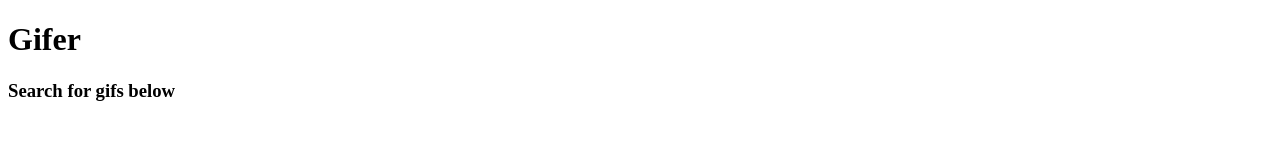
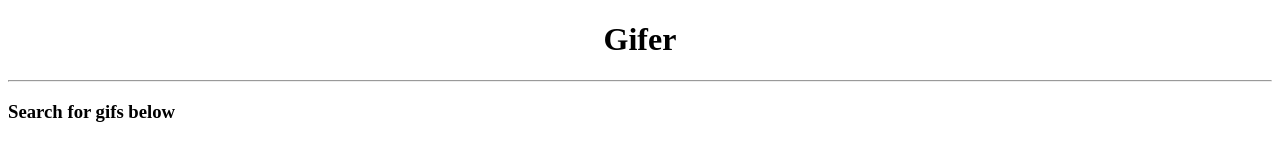
Before and after one commit to richwblake/Gifer, a website: page index.html in a window 1280 px wide. Drawn offline with Linux system fonts and the light colour scheme.

Commit message:
Linked css and js to html

```diff
--- a/css/main.css
+++ b/css/main.css
@@ -0,0 +1,3 @@
+#main-title {
+  text-align: center;
+}
--- a/index.html
+++ b/index.html
@@ -5,14 +5,19 @@
     <meta http-equiv="x-ua-compatible" content="ie=edge" />
     <meta name="viewport" content="width=device-width, initial-scale=1" />
 
-    <title></title>
+    <title>Gifer</title>
     <link rel="stylesheet" href="css/main.css" />
-    <script src="js/scripts.js"></script>
+    <script src="index.js"></script>
   </head>
 
   <body>
-    <h1>Gifer</h1>
+    <header>
+      <h1 id="main-title">Gifer</h1>
+    </header>
+
+    <hr>
     <h3>Search for gifs below</h3>
+
 
   </body>
 </html>
--- a/index.js
+++ b/index.js
@@ -0,0 +1,3 @@
+document.addEventListener("DOMContentLoaded", () => {
+
+})
```
